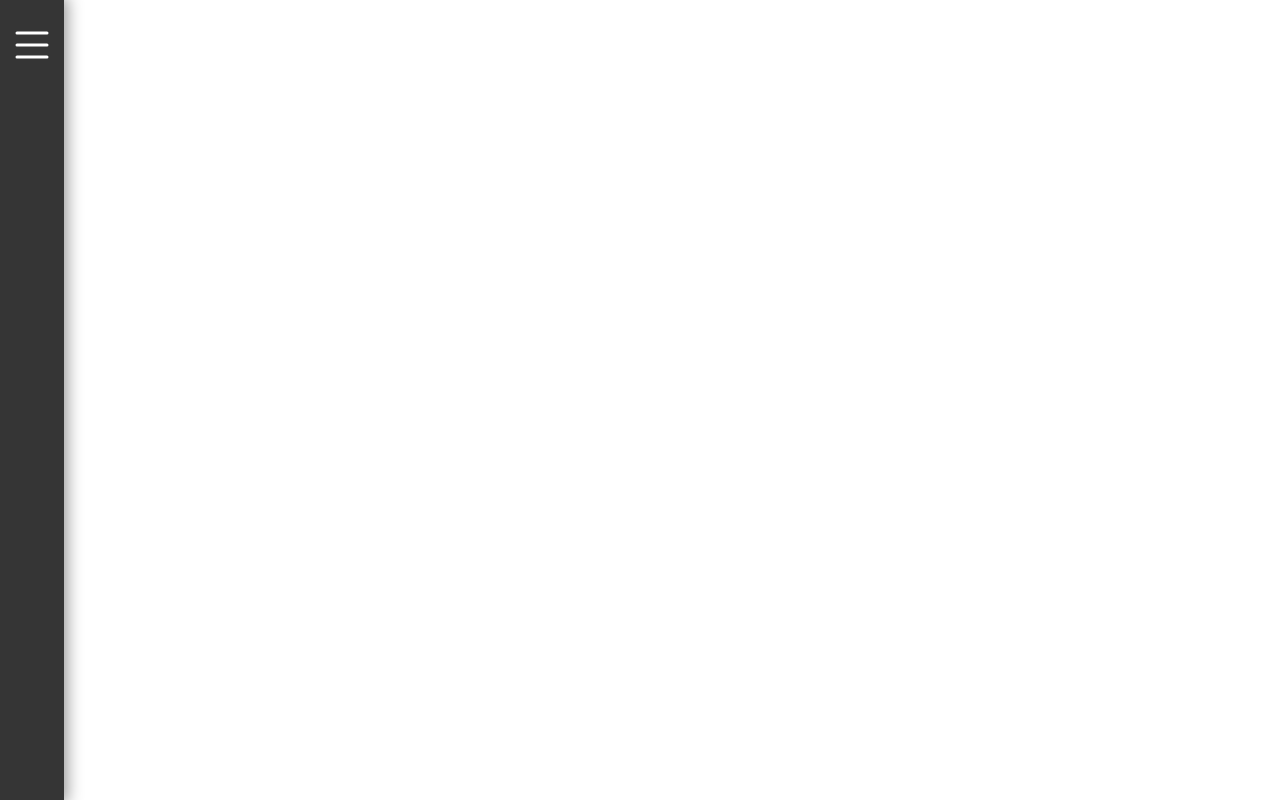
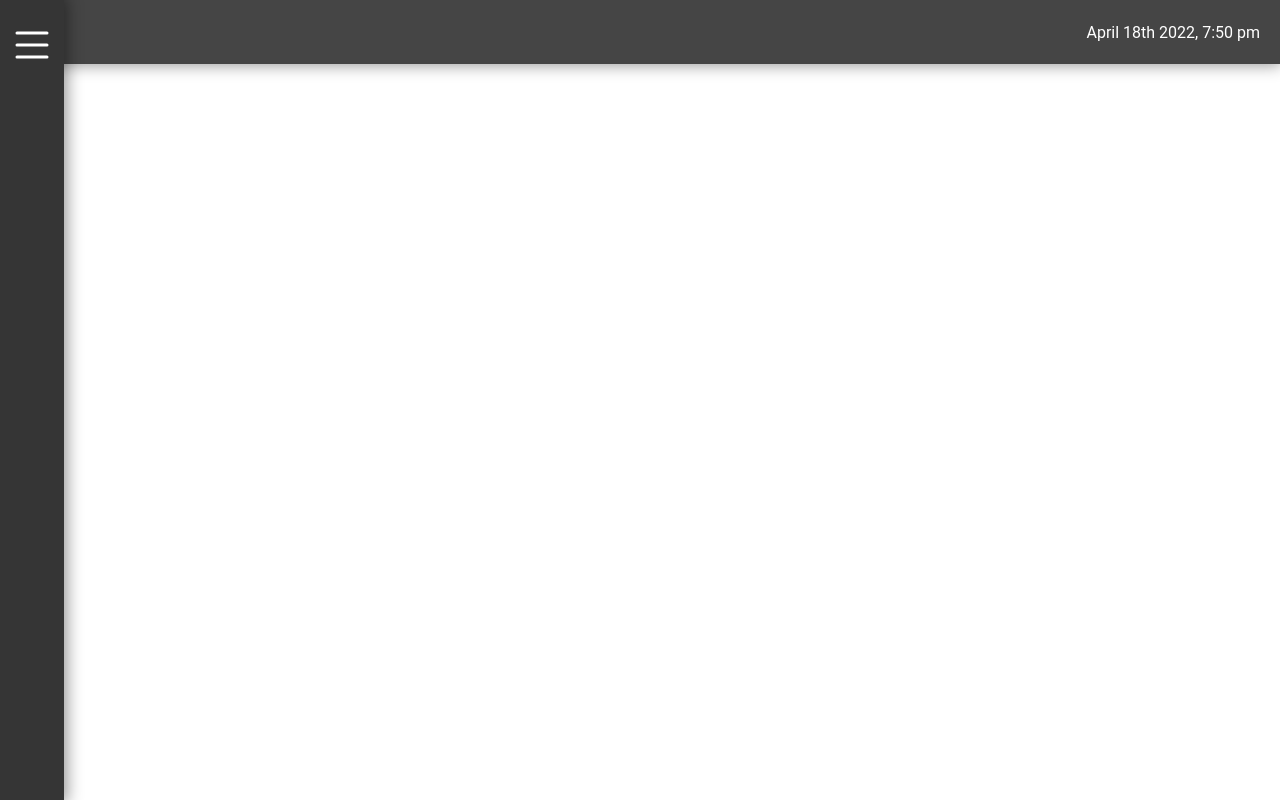
Before and after one commit to DenisFTJunior/star-wars, a Next.js app: page / in a window 1280 px wide. Built offline with nearby package versions, Linux system fonts and the light colour scheme.

Commit message:
header add

```diff
--- /dev/null
+++ b/src/components/header/index.tsx
@@ -0,0 +1,26 @@
+import moment from "moment";
+import React from "react";
+
+import Text from "../presentation/Text";
+import Flex from "../structure/Flex";
+import Panel from "../structure/Panel";
+import { DP } from "../types/dp";
+
+const Header = () => (
+  <Panel
+    width="100%"
+    height="4rem"
+    bgColor="#454545"
+    dp={DP.SOFT}
+    borderRadius="0"
+    padding="20px"
+  >
+    <Flex justify="flex-end" align="center" direction="row">
+      <Text element="span" color="#fff">
+        {moment().format("MMMM Do YYYY, h:mm a")}
+      </Text>
+    </Flex>
+  </Panel>
+);
+
+export default Header;
--- a/src/components/navigation/SliderMenu.tsx
+++ b/src/components/navigation/SliderMenu.tsx
@@ -11,10 +11,6 @@ import { DP } from "../types/dp";
 
 const SlideMenu = () => {
   const [open, setOpen] = useState<boolean>(false);
-
-  useEffect(() => {
-    console.log(open);
-  }, [open]);
 
   if (!open)
     return (
--- a/src/pages/_app.tsx
+++ b/src/pages/_app.tsx
@@ -1,3 +1,4 @@
+import Header from "../components/header";
 import SlideMenu from "../components/navigation/SliderMenu";
 import "./_global.style.css";
 
@@ -5,6 +6,7 @@ function MyApp({ Component, pageProps }) {
   return (
     <>
       <SlideMenu />
+      <Header />
       <Component {...pageProps} />
     </>
   );
```
